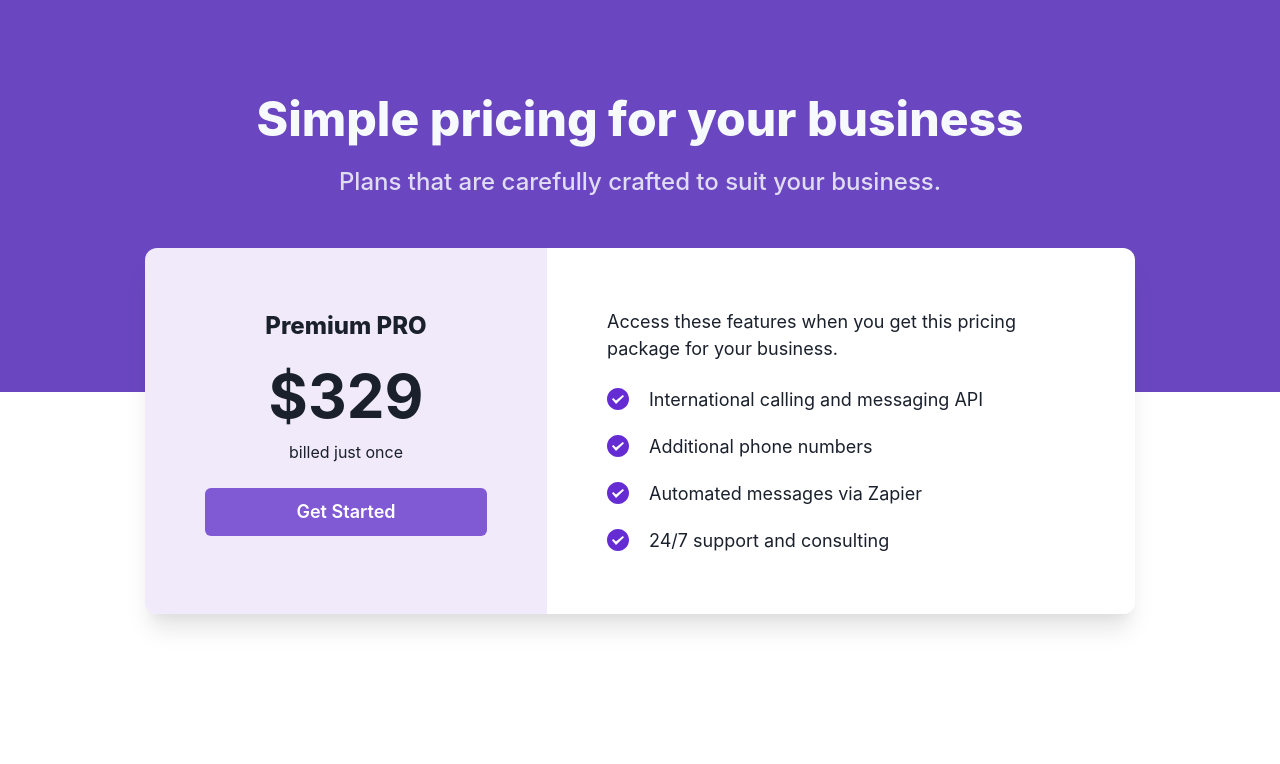
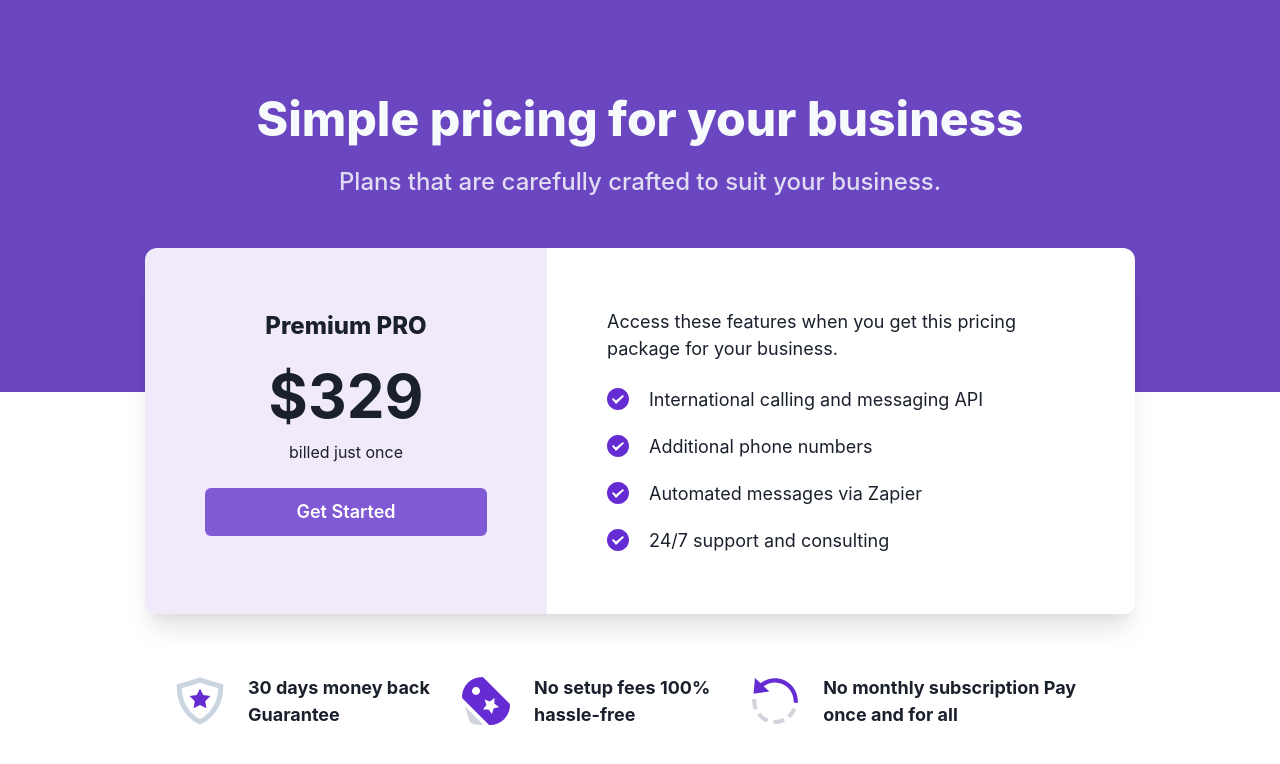
Before and after one commit to mfahadarif85/chakra-ui-for-beginners, a React (Vite) app: page / in a window 1280 px wide. Shown: the top 764 px of the page. Built offline with nearby package versions, Linux system fonts and the light colour scheme.

Commit message:
Features section

```diff
--- a/src/App.tsx
+++ b/src/App.tsx
@@ -1,4 +1,5 @@
 import { Box, Text, Center, Button } from "@chakra-ui/react";
+import Features from "./components/Features";
 import Header from "./components/Header";
 import Pricing from "./components/Pricing";
 function App() {
@@ -6,6 +7,7 @@
     <div className='App'>
       <Header />
       <Pricing />
+      <Features />
     </div>
   );
 }
--- /dev/null
+++ b/src/components/Features.tsx
@@ -0,0 +1,43 @@
+import { HStack, Text, Icon, StackProps, Box } from "@chakra-ui/react";
+import React from "react";
+
+import {
+  MoneyBackGuaranteeIcon,
+  HassleFreeIcon,
+  MonthlySubscriptionIcon,
+} from "../icons/Icon";
+
+interface FeatureProps extends StackProps {
+  icon: React.ElementType;
+}
+
+const Feature = (props: FeatureProps) => {
+  const { icon, children, ...rest } = props;
+
+  return (
+    <HStack {...rest} spacing='24px'>
+      <Icon as={icon} boxSize='48px'></Icon>
+      <Text textAlign='left' fontSize='18px' fontWeight='700'>
+        {children}
+      </Text>
+    </HStack>
+  );
+};
+
+const Features = () => {
+  return (
+    <Box maxW='1024px' m='auto' pt='60px' pb='32px'>
+      <HStack px='48px' spacing='20px'>
+        <Feature icon={MoneyBackGuaranteeIcon}>
+          30 days money back Guarantee
+        </Feature>
+        <Feature icon={HassleFreeIcon}>No setup fees 100% hassle-free</Feature>
+        <Feature icon={MonthlySubscriptionIcon}>
+          No monthly subscription Pay once and for all
+        </Feature>
+      </HStack>
+    </Box>
+  );
+};
+
+export default Features;
--- a/src/icons/Icon.tsx
+++ b/src/icons/Icon.tsx
@@ -1,6 +1,7 @@
-export function CheckIcon() {
+export function CheckIcon(props: any) {
   return (
     <svg
+      {...props}
       width='22'
       height='22'
       viewBox='0 0 22 22'
@@ -16,3 +17,84 @@
     </svg>
   );
 }
+
+export function MoneyBackGuaranteeIcon(props: any) {
+  return (
+    <svg
+      {...props}
+      width='46'
+      height='46'
+      viewBox='0 0 46 46'
+      fill='none'
+      xmlns='http://www.w3.org/2000/svg'
+    >
+      <path
+        d='M23 11L26.09 17.262L33 18.266L28 23.14L29.18 30.022L23 26.772L16.82 30.022L18 23.14L13 18.266L19.91 17.262L23 11Z'
+        fill='#652CD3'
+      />
+      <path
+        d='M23 43C23 43 3 35 3 9L23 3L43 9C43 35 23 43 23 43Z'
+        stroke='#CBD5E0'
+        stroke-width='4.8'
+        stroke-miterlimit='10'
+        stroke-linecap='square'
+      />
+    </svg>
+  );
+}
+
+export function HassleFreeIcon(props: any) {
+  return (
+    <svg
+      {...props}
+      width='40'
+      height='40'
+      viewBox='0 0 40 40'
+      fill='none'
+      xmlns='http://www.w3.org/2000/svg'
+    >
+      <path
+        d='M2.37256 24.4434L6.37256 37.1384C6.43786 37.3473 6.54396 37.5412 6.68471 37.7088C6.82547 37.8765 6.99808 38.0145 7.19256 38.115C9.5607 39.3452 12.1906 39.9861 14.8592 39.9834C15.7926 39.9741 16.7236 39.8872 17.6426 39.7234L2.37256 24.4434Z'
+        fill='#D1D5DB'
+      />
+      <path
+        d='M39.5112 22.155L17.8445 0.488333C17.532 0.175751 17.1082 9.43957e-05 16.6662 0C12.2474 0.00485266 8.01098 1.76236 4.88642 4.88691C1.76187 8.01147 0.00436438 12.2479 -0.000488281 16.6667C-0.000393886 17.1087 0.175263 17.5325 0.487845 17.845L22.1545 39.5117C22.467 39.8242 22.8909 39.9999 23.3328 40C27.7516 39.9951 31.988 38.2376 35.1126 35.1131C38.2372 31.9885 39.9947 27.7521 39.9995 23.3333C39.9994 22.8913 39.8238 22.4675 39.5112 22.155ZM11.6662 15C11.0069 15 10.3624 14.8045 9.81428 14.4382C9.26611 14.072 8.83887 13.5514 8.58658 12.9423C8.33429 12.3332 8.26828 11.663 8.39689 11.0164C8.52551 10.3698 8.84298 9.77582 9.30916 9.30964C9.77533 8.84347 10.3693 8.526 11.0159 8.39738C11.6625 8.26876 12.3327 8.33478 12.9418 8.58707C13.5509 8.83936 14.0715 9.2666 14.4377 9.81477C14.804 10.3629 14.9995 11.0074 14.9995 11.6667C14.9995 12.5507 14.6483 13.3986 14.0232 14.0237C13.3981 14.6488 12.5502 15 11.6662 15ZM26.3328 26.3333L24.9345 30.8333L22.2128 26.985L17.4995 27.045L20.3195 23.2667L18.8062 18.805L23.2695 20.3183L27.0478 17.5L26.9878 22.2133L30.8328 24.935L26.3328 26.3333Z'
+        fill='#652CD3'
+      />
+    </svg>
+  );
+}
+
+export function MonthlySubscriptionIcon(props: any) {
+  return (
+    <svg
+      {...props}
+      width='40'
+      height='42'
+      viewBox='0 0 40 42'
+      fill='none'
+      xmlns='http://www.w3.org/2000/svg'
+    >
+      <path
+        d='M30.6314 33.7154L33.2841 36.2009C36.3532 32.9245 36.6587 32.4773 38.6114 28.4518L35.3405 26.8645C33.5532 30.5464 33.4314 30.7245 30.6314 33.7154Z'
+        fill='#D1D5DB'
+      />
+      <path
+        d='M18.5928 37.5174L18.6819 41.1519C23.4365 41.0356 24.1947 40.8901 28.6056 39.2828L27.3601 35.8665C23.3401 37.3301 22.9492 37.4101 18.5928 37.5174Z'
+        fill='#D1D5DB'
+      />
+      <path
+        d='M7.05381 31.2517L4.45563 33.7954C7.79563 37.2045 8.45381 37.6917 12.7393 39.8317L14.3665 36.579C10.4756 34.6372 10.1065 34.3717 7.05381 31.2517Z'
+        fill='#D1D5DB'
+      />
+      <path
+        d='M3.63545 19.2954H-0.000915527C-0.000915527 23.8827 0.0972662 24.5009 1.47181 28.8409L4.93727 27.7427C3.67908 23.77 3.63545 23.4791 3.63545 19.2954Z'
+        fill='#D1D5DB'
+      />
+      <path
+        d='M10.1273 8.08272C12.9582 5.93181 16.3836 4.74999 20 4.74999C29.0236 4.74999 36.3636 12.09 36.3636 21.1136C36.3636 21.49 36.3327 21.8573 36.3073 22.2264L39.9145 22.79C39.9618 22.2354 40 21.6791 40 21.1136C40 10.0864 31.0273 1.11363 20 1.11363C15.3727 1.11363 10.9873 2.6809 7.44181 5.55363L2.42363 0.848175L1.24908 14.6373L15.0745 12.7064L10.1273 8.08272Z'
+        fill='#652CD3'
+      />
+    </svg>
+  );
+}
```
